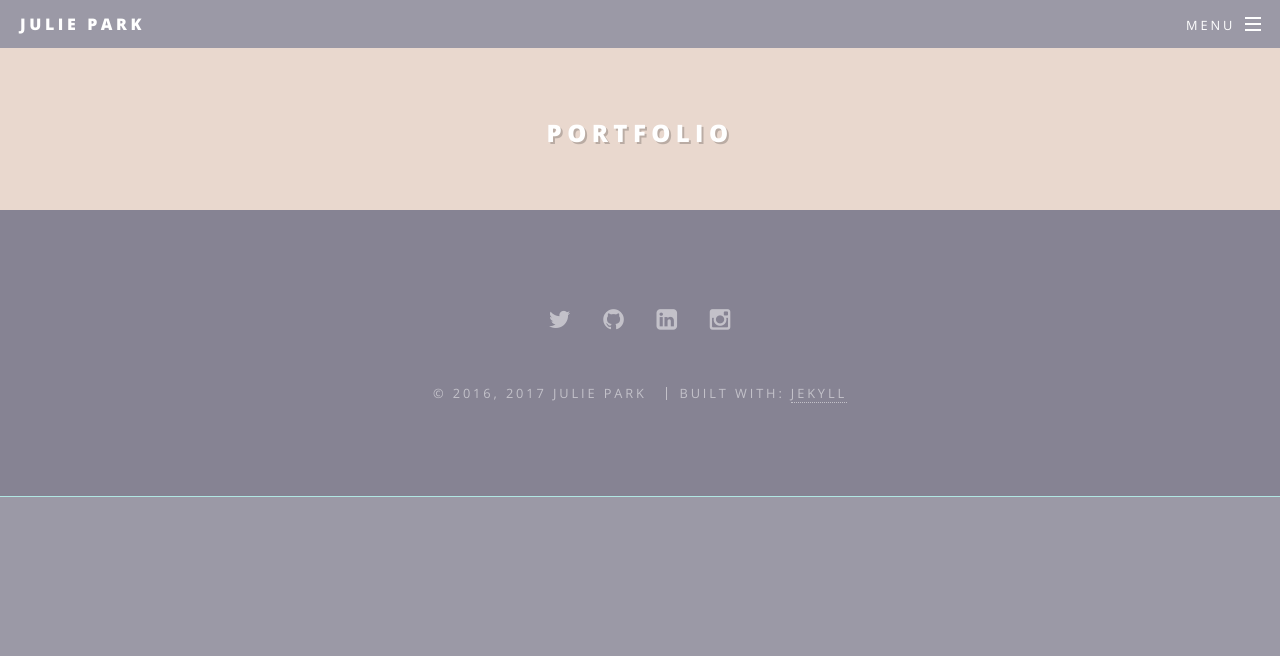
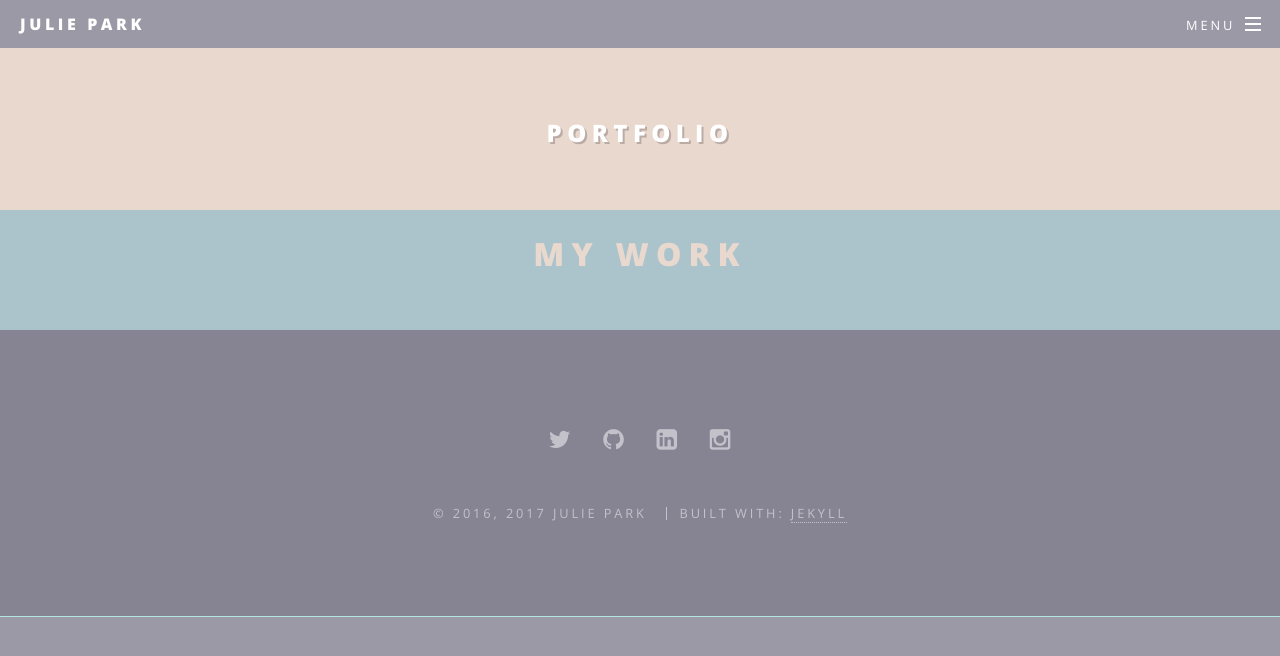
Before and after one commit to jspark721/jp-portfolio, a Jekyll site: the page built from portfolio.html, in a window 1280 px wide. Shown: the top 656 px of the page. Built offline with Jekyll 4.4.1, drawn with Linux system fonts in a browser that asks for light colours.

Commit message:
added portfolio folder and gallery layout

```diff
--- a/_layouts/gallery.html
+++ b/_layouts/gallery.html
@@ -12,6 +12,7 @@
     <header class="blog-header"><h2>{{page.title}}</h2></header>
 
     <article id="main">
+        {{content}}
 
       {% include footer.html %}
       </article>
--- a/portfolio.html
+++ b/portfolio.html
@@ -3,3 +3,14 @@
 title: Portfolio
 description: Projects and Work
 ---
+
+ <div class="work">
+    <h2>My Work</h2>
+    {% for project in site.portfolio limit:3 %}
+        <li>
+          <img src="{{ project.thumbnail-path }}" alt="{{ project.title }}"/>
+          <a href="{{ project.url }}">{{ project.title }}</a>
+          <p>{{ project.short-description }}</p>
+        </li>
+    {% endfor %}
+  </div>
```
Also changed, not shown: _portfolio/blocjams.md (added, +8 -0 lines).
